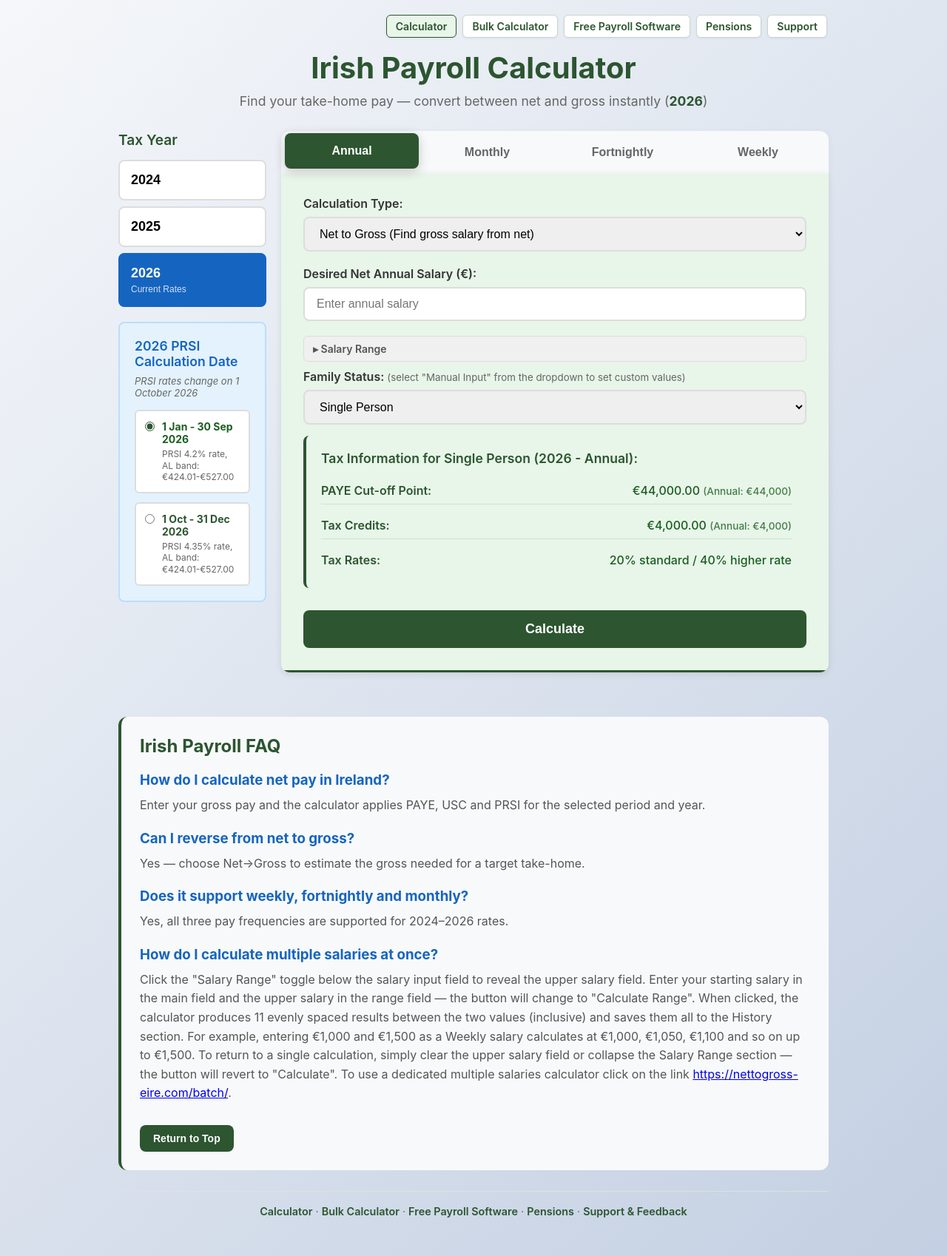
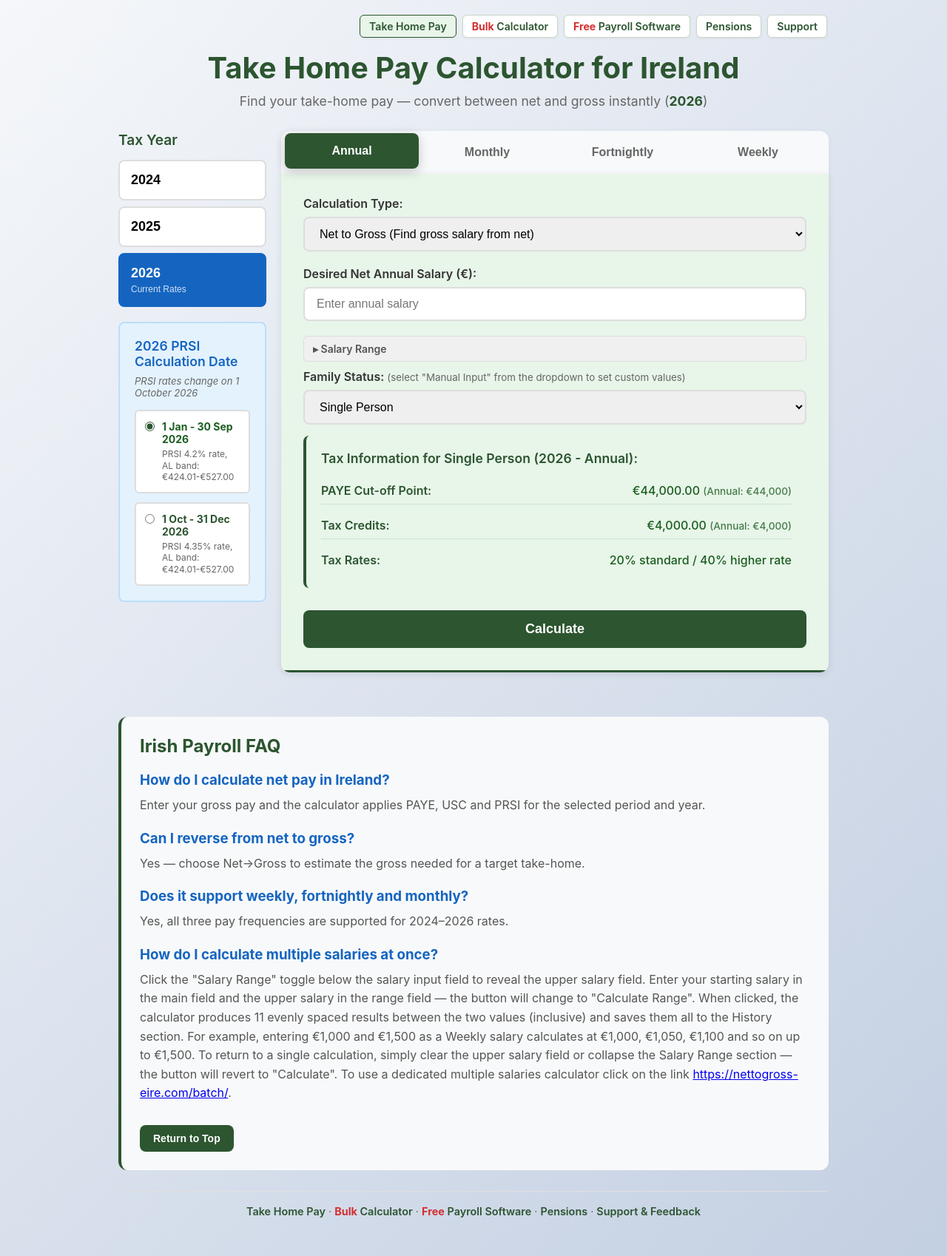
Before and after one commit to EdAthlet/NetToGros_Qoder, a website: page index.html in a window 1280 px wide. Shown: the whole page at 74% size. Drawn offline with Linux system fonts and the light colour scheme.

Commit message:
renaming

```diff
--- a/Pensions/pensions.css
+++ b/Pensions/pensions.css
@@ -423,3 +423,8 @@ body {
 .site-footer a:hover {
   text-decoration: underline;
 }
+
+.site-footer .nav-word-accent {
+  color: #d32f2f;
+  font-weight: 700;
+}
--- a/css/site-nav.css
+++ b/css/site-nav.css
@@ -38,6 +38,17 @@
   background: #e8f5e9;
   border-color: #2c5530;
   cursor: default;
+}
+
+/* Accent words in nav / footer labels */
+.nav-word-accent {
+  color: #d32f2f;
+  font-weight: 700;
+}
+
+.site-footer .nav-word-accent {
+  color: #d32f2f;
+  font-weight: 700;
 }
 
 /* Payroll app: sit in the header top row, push to the right */
--- a/index.html
+++ b/index.html
@@ -841,6 +841,11 @@
             text-decoration: underline;
         }
 
+        .site-footer .nav-word-accent {
+            color: #d32f2f;
+            font-weight: 700;
+        }
+
         @media (max-width: 768px) {
             .container {
                 padding: 15px;
@@ -1038,14 +1043,14 @@
 <body>
     <div class="container">
         <nav class="site-top-nav" aria-label="Site">
-            <a href="/" class="is-current">Calculator</a>
-            <a href="/batch/">Bulk Calculator</a>
-            <a href="/payroll/">Free Payroll Software</a>
+            <a href="/" class="is-current">Take Home Pay</a>
+            <a href="/batch/"><span class="nav-word-accent">Bulk</span> Calculator</a>
+            <a href="/payroll/"><span class="nav-word-accent">Free</span> Payroll Software</a>
             <a href="/Pensions/">Pensions</a>
             <a href="/contact.html?from=calculator">Support</a>
         </nav>
         <div class="header">
-            <h1>Irish Payroll Calculator</h1>
+            <h1>Take Home Pay Calculator for Ireland</h1>
             <p id="headerSubtitle">Find your take-home pay — convert between net and gross instantly (<span id="taxYearDisplay" style="font-weight: bold; color: #2c5530;"></span>)</p>
         </div>
 
@@ -1389,9 +1394,9 @@
 
         <footer class="site-footer">
             <p>
-                <a href="/">Calculator</a> &middot;
-                <a href="/batch/">Bulk Calculator</a> &middot;
-                <a href="/payroll/">Free Payroll Software</a> &middot;
+                <a href="/">Take Home Pay</a> &middot;
+                <a href="/batch/"><span class="nav-word-accent">Bulk</span> Calculator</a> &middot;
+                <a href="/payroll/"><span class="nav-word-accent">Free</span> Payroll Software</a> &middot;
                 <a href="/Pensions/">Pensions</a> &middot;
                 <a href="/contact.html?from=calculator">Support &amp; Feedback</a>
             </p>
--- a/payroll/payroll-base.css
+++ b/payroll/payroll-base.css
@@ -121,6 +121,12 @@ body {
   text-decoration: underline;
 }
 
+.payroll-footer .site-footer .nav-word-accent,
+.site-top-nav .nav-word-accent {
+  color: #d32f2f;
+  font-weight: 700;
+}
+
 /* --------------------------------------------
    3. Header
    Structure: site-top-nav (top right) then full-width title
--- a/payroll/sw.js
+++ b/payroll/sw.js
@@ -1,4 +1,4 @@
-const CACHE_NAME = 'irish-payroll-app-v2.3.0';
+const CACHE_NAME = 'irish-payroll-app-v2.3.1';
 const urlsToCache = [
   '/payroll/',
   '/payroll/index.html',
--- a/tools/fake-revenue/styles.css
+++ b/tools/fake-revenue/styles.css
@@ -373,3 +373,8 @@ th {
 .site-footer a:hover {
   text-decoration: underline;
 }
+
+.site-footer .nav-word-accent {
+  color: #d32f2f;
+  font-weight: 700;
+}
```
Also changed, not shown: Pensions/index.html (+6 -6 lines), batch/index.html (+12 -6 lines), contact-success.html (+3 -3 lines), contact.html (+11 -6 lines), payroll/index.html (+6 -6 lines), tools/fake-revenue/index.html (+6 -6 lines).
